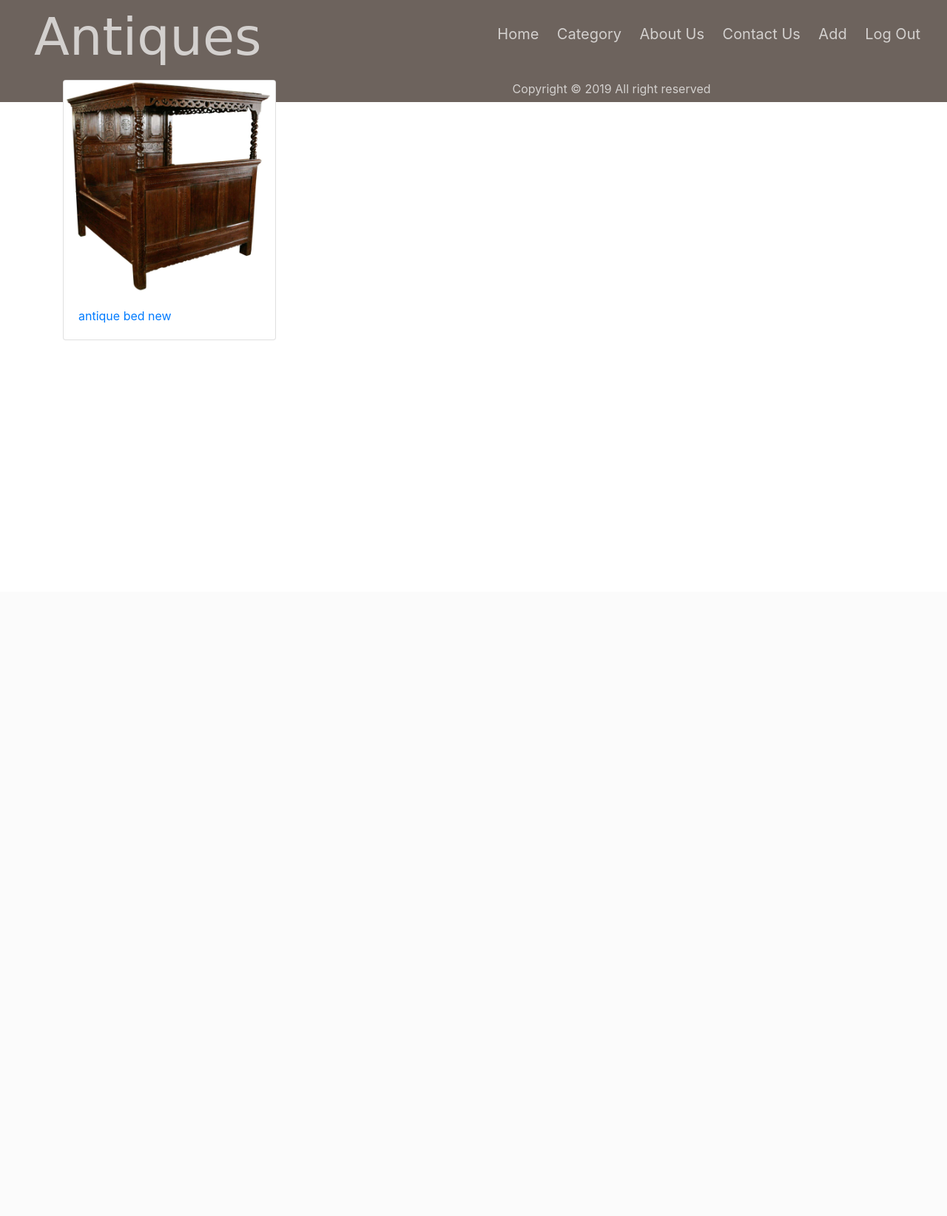
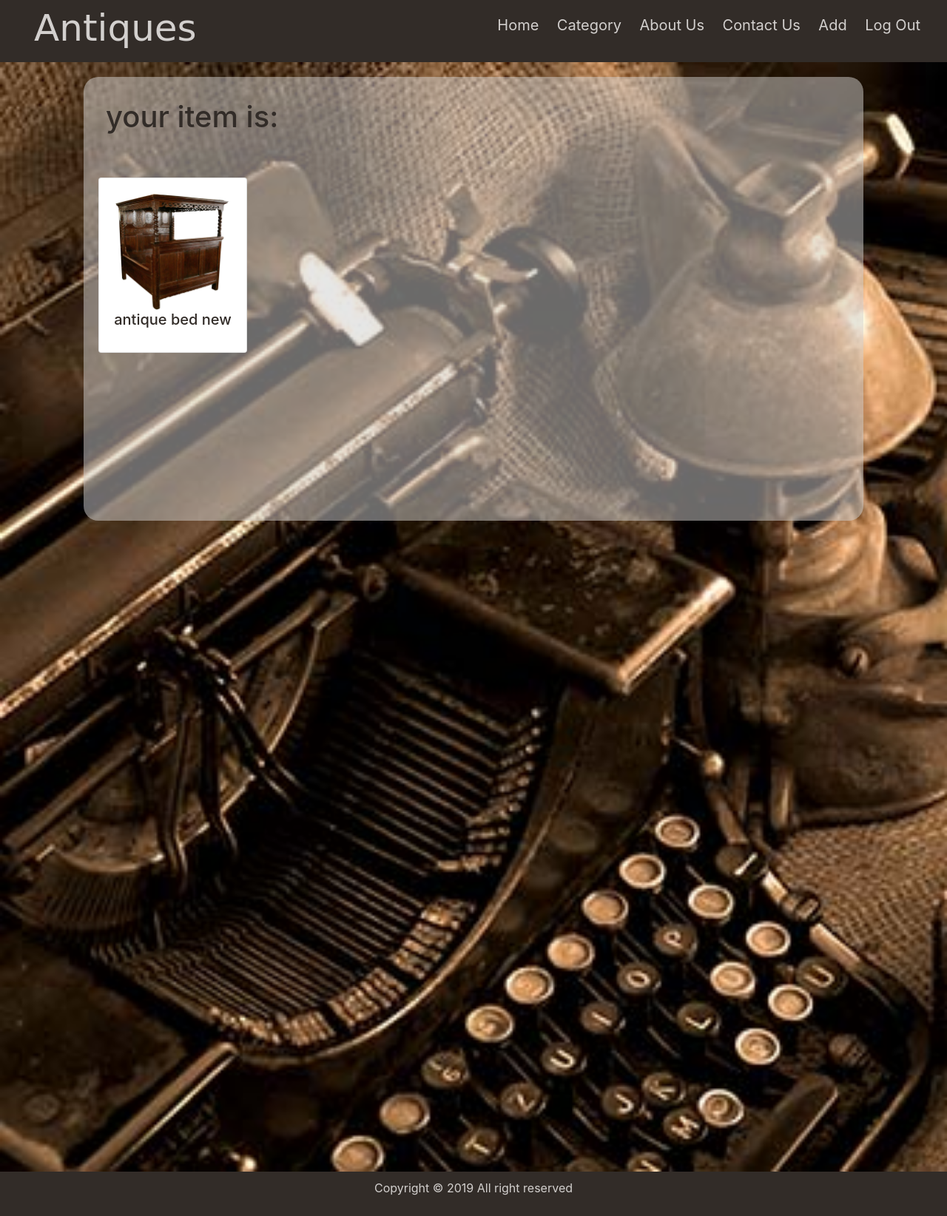
Before and after one commit to lamyaAltuwairqi/Antique, a Django app: page / in a window 1280 px wide. Shown: the whole page at 74% size. Before the commit the page ends 460 px from the top, so only its background shows below. Run offline with Django 3.2, Linux system fonts and the light colour scheme; a user stored in the database is signed in; data comes from the database, SQL or seed files in the repository; both versions use the stored data as it was after the commit; some libraries are stand-ins or nearby versions; some web fonts are replaced.

Commit message:
after design

```diff
--- a/antique_app/forms.py
+++ b/antique_app/forms.py
@@ -8,10 +8,15 @@ class UserForm(forms.ModelForm):
         model = User
         fields = ['username','email','password']
 
+        help_texts = {
+            'username': None
+        }
+
 class ProfileForm(forms.ModelForm):
     class Meta:
         model = Profile
         fields = ['mobile']
+
 
 
 class LoginForm(forms.Form):
--- a/antique_app/views.py
+++ b/antique_app/views.py
@@ -51,7 +51,7 @@ def register(request):
             profile = profileForm.save(commit=False)
             profile.user = user
             profile.save()
-            return HttpResponseRedirect(reverse('home'))
+            return HttpResponseRedirect(reverse('login'))
     data = {'userForm':userForm, 'profileForm':profileForm}
     return render (request, 'register.html', data)
 
--- /dev/null
+++ b/static/index.js
@@ -0,0 +1 @@
+$('.carousel').carousel()
--- a/static/style.css
+++ b/static/style.css
@@ -3,28 +3,51 @@
 }
 
 .navbar{
-    background-color: #6d635d;
+    background-color: #322c28;
     overflow: hidden;
 }
 body {
     margin: 0;
     background-color: #544a44;
 }
-.container {
-    background-image: url('images/bg.png');
+.cont1 {
+    background-image: url('images/how-to-store-antiques.jpg');
     width: 100%;
+    background-repeat: no-repeat;
+    background-size: cover;
+    height: 1500px;
+    padding: 20px;
 }
-.carousel-inner {
-    margin: 20px;
-    height: 300px;
+.contact {
+    width: 70%;
+    height: 500px;
+    margin: 0 auto;
+    padding-top: 100px;
+    font-size: 30px;
+}
+.contact h1 {
+    text-align: center;
+    margin-bottom: 10px;
+}
+.contact a {
+    color: whitesmoke;
+}
+
+.card-title {
+    text-align: center;
+    color: #544a44;
 
 }
+.card-title a{
+    color: #322c28;
+}
+
 .navbar h1{
     margin-left: 30px;
     color: #d3d0ce;
     float: left;
     font-family: 'Shadows Into Light', cursive;
-    font-size: 70px;
+    font-size: 50px;
 
 }
 ul {
@@ -35,7 +58,17 @@ ul {
 }
 
 .cont {
-    float: left;
+    width: 85%;
+    background-color: #d3d0ce82;
+    margin: 0 auto;
+    height: 600px;
+    border-radius: 20px;
+}
+#cont {
+    width: 80%;
+    background-color: #d3d0ce82;
+    margin: 0 auto;
+    height: 1300px;
 }
 li {
     list-style: none;
@@ -48,18 +81,160 @@ li a{
     text-decoration: none;
     color: #d3d0ce;
 }
+.slide, .carousel-inner, .carousel-img{
+    height: 400px;
+    margin: 10px 20px 20px 5px;
+    border-radius: 20px;
+
+}
+
 
 .footer {
-    background-color: #6d635d;
+    background-color: #322c28;
     color: #d3d0ce;
-    height: 30px;
+    height: 60px;
     text-align: center;
     width: 100%;
+    padding-top: 10px
 }
 label {
     display: block;
 }
 
-.box {
-    width: 30%;
+
+.card {
+    margin: 20px;
+
 }
+
+.home {
+    padding: 30px;
+}
+
+span {
+    font-size: 40px;
+    color: #544a44;
+}
+.about {
+    width: 70%;
+    height: 350px;
+    background-color: #d3d0ce5a;
+    font-size: 20px;
+    margin: 0 auto;
+    text-align: center;
+    padding: 20px;
+    padding-top: 30px;
+    border-radius: 20px;
+}
+
+
+#login label {
+    display: block;
+    font-size: 20px;
+}
+#login {
+    padding: 30px;
+    text-align: center;
+}
+#login h1 {
+    margin-bottom: 50px;
+    color: #322c28;
+    font-size: 70px
+}
+#login input {
+    width: 400px;
+}
+#login .btn {
+    width: 150px;
+    height: 50px;
+    border: 2px solid #322c28;
+    color: #d3d0ce;
+    background-color: #322c28;
+    font-size: 20px;
+    margin-bottom: 20px;
+}
+#login p a{
+    font-size: 20px;
+    color: #322c28;
+}
+#login p {
+    font-size: 20px;
+    color: #322c28;
+}
+
+h1 {
+    color: #322c28;
+}
+
+#login2 label {
+    display: block;
+    font-size: 20px;
+}
+#login2 {
+    padding: 30px;
+    text-align: center;
+    height: 700px;
+}
+#login2 h1 {
+    margin-bottom: 50px;
+    color: #322c28;
+    font-size: 70px
+}
+#login2 input {
+    width: 400px;
+}
+#login2 .btn {
+    width: 150px;
+    height: 50px;
+    border: 2px solid #322c28;
+    color: #d3d0ce;
+    background-color: #322c28;
+    font-size: 20px;
+    margin-bottom: 20px;
+}
+#login2 p a{
+    font-size: 20px;
+    color: #322c28;
+}
+#login2 p {
+    font-size: 20px;
+    color: #322c28;
+}
+
+
+
+
+#add label {
+    display: block;
+    font-size: 20px;
+}
+#add {
+    padding: 30px;
+    text-align: center;
+    height: 1200px;
+}
+#add h1 {
+    margin-bottom: 50px;
+    color: #322c28;
+    font-size: 70px
+}
+#add input {
+    width: 400px;
+}
+#add .btn {
+    width: 150px;
+    height: 50px;
+    border: 2px solid #322c28;
+    color: #d3d0ce;
+    background-color: #322c28;
+    font-size: 20px;
+    margin-bottom: 20px;
+}
+#add p a{
+    font-size: 20px;
+    color: #322c28;
+}
+#add p {
+    font-size: 20px;
+    color: #322c28;
+}
--- a/templates/base.html
+++ b/templates/base.html
@@ -6,6 +6,10 @@
     <meta name="viewport" content="width=device-width, initial-scale=1.0">
     <meta http-equiv="X-UA-Compatible" content="ie=edge">
     <link rel="stylesheet" href="{% static 'style.css'%}">
+    <script src="{% static 'index.js'%}"></script>
+    <script src="https://ajax.googleapis.com/ajax/libs/jquery/3.4.1/jquery.min.js"></script>
+    <link rel="stylesheet" href="https://use.fontawesome.com/releases/v5.8.1/css/all.css" integrity="sha384-50oBUHEmvpQ+1lW4y57PTFmhCaXp0ML5d60M1M7uH2+nqUivzIebhndOJK28anvf" crossorigin="anonymous">
+    <link rel="stylesheet" href="https://fonts.googleapis.com/icon?family=Material+Icons">
     <link rel="stylesheet" href="https://stackpath.bootstrapcdn.com/bootstrap/4.3.1/css/bootstrap.min.css" integrity="sha384-ggOyR0iXCbMQv3Xipma34MD+dH/1fQ784/j6cY/iJTQUOhcWr7x9JvoRxT2MZw1T" crossorigin="anonymous">
     <link href="https://stackpath.bootstrapcdn.com/font-awesome/4.7.0/css/font-awesome.min.css" rel="stylesheet" integrity="sha384-wvfXpqpZZVQGK6TAh5PVlGOfQNHSoD2xbE+QkPxCAFlNEevoEH3Sl0sibVcOQVnN" crossorigin="anonymous">
     <link href="https://fonts.googleapis.com/css?family=Butcherman&display=swap" rel="stylesheet">
@@ -30,7 +34,7 @@
             {% endif%}
         </ul>
     </div>
-<div class="container">
+<div class="cont1">
         {% block body %}
         {% endblock %}
 </div>
@@ -40,6 +44,8 @@
             <p>Copyright &copy; 2019 All right reserved <p>
     </div>
 
-
+    <script src="https://code.jquery.com/jquery-3.2.1.slim.min.js" integrity="sha384-KJ3o2DKtIkvYIK3UENzmM7KCkRr/rE9/Qpg6aAZGJwFDMVNA/GpGFF93hXpG5KkN" crossorigin="anonymous"></script>
+<script src="https://cdnjs.cloudflare.com/ajax/libs/popper.js/1.12.9/umd/popper.min.js" integrity="sha384-ApNbgh9B+Y1QKtv3Rn7W3mgPxhU9K/ScQsAP7hUibX39j7fakFPskvXusvfa0b4Q" crossorigin="anonymous"></script>
+<script src="https://maxcdn.bootstrapcdn.com/bootstrap/4.0.0/js/bootstrap.min.js" integrity="sha384-JZR6Spejh4U02d8jOt6vLEHfe/JQGiRRSQQxSfFWpi1MquVdAyjUar5+76PVCmYl" crossorigin="anonymous"></script>
 </body>
 </html>
--- a/templates/detail.html
+++ b/templates/detail.html
@@ -4,6 +4,7 @@
 {%endblock%}
 
 {%block body%}
+<div class="cont">
         <h1>Item Detail</h1>
         <img src="{{item.image.url}}" width="300px" height="300px">
         <p>Name: {{item.name}}</p>
@@ -16,4 +17,6 @@
              <a href="{% url 'updateitem' item.pk %}"> Update Item</a>
         {% endif %}
 
+</div>
+
 {%endblock%}
--- a/templates/index.html
+++ b/templates/index.html
@@ -4,20 +4,39 @@
 {%endblock%}
 
 {%block body%}
+<div class="cont">
+<div class="home">
+
+        {% if user.is_authenticated %}
+            {% if not items %}
+                 <h2>you don't have any items yet</h2>
+
+            {% else %}
+                <h1>your item is: </h1>
+            {% endif%}
+        {% endif %}
+
+</div>
         {% if user.is_authenticated %}
         {% for i in items%}
-            <div class="cont">
-                    <div class="card" style="width: 18rem;">
+        <div class="row">
+            <div class="col-sm-3">
+              <div class="card">
+                <div class="card-body">
                     <img class="card-img-top" src="{{i.image.url}}">
-                        <div class="card-body">
-                        <p class="card-text"><a href="{% url 'detail' i.id%}">{{i.name}}</a></p>
+                    <h5 class="card-title"><a href="{% url 'detail' i.id%}">{{i.name}}</a></h5>
+                </div>
               </div>
             </div>
         </div>
 
+
+
+
         {% endfor%}
 
 {% else %}
+
     <div id="carouselExampleIndicators" class="carousel slide" data-ride="carousel">
             <ol class="carousel-indicators">
             <li data-target="#carouselExampleIndicators" data-slide-to="0" class="active"></li>
@@ -46,4 +65,7 @@
         </div>
 {% endif %}
 
+</div>
+
+
 {%endblock%}
--- a/templates/register.html
+++ b/templates/register.html
@@ -4,6 +4,7 @@
 {%endblock%}
 
 {%block body%}
+<div class="cont" id="login2">
         <h1>Register an account</h1>
         <form action="" method="POST">
             {%csrf_token%}
@@ -11,4 +12,6 @@
             {{profileForm.as_p}}
             <input type="submit" value="Register Now" class="btn">
         </form>
+</div>
+
 {%endblock%}
```
Also changed, not shown: templates/ItemUpdate.html (+8 -5 lines), templates/about.html (+10 -3 lines), templates/add.html (+9 -6 lines), templates/catdetail.html (+13 -3 lines), templates/category.html (+17 -8 lines), templates/contact.html (+12 -4 lines), templates/login.html (+5 -2 lines), db.sqlite3, media/images/beds_jqStVNG.jpg (added). Lines whose indentation alone changed are shown as unchanged.
